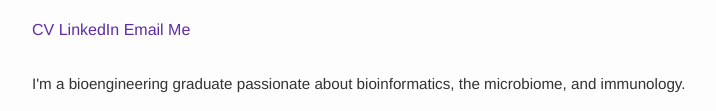
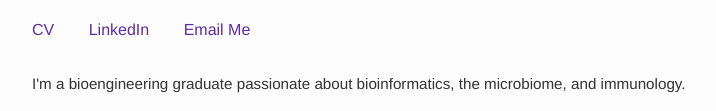
Before and after one commit to ariannaaalami/ariannaaalami.github.io, a plain HTML site: page index.html in a window 1280 px wide. Shown: the part 170-281 px from the top of the page, without its empty margins (8-724 px from the left). Drawn offline with Linux system fonts and the light colour scheme; a web font is replaced by a local one.

Commit message:
Update index.html

```diff
--- a/index.html
+++ b/index.html
@@ -35,6 +35,12 @@
             margin-top: 20px;
             margin-right: 90px;
         }
+        .links a {
+            text-decoration: none;
+            color: #5e2ca5;
+            margin-right: 30px; /* spacing between links */
+            font-weight: 200;
+        }
         a {
             text-decoration: none;
             color: #5e2ca5;
```
